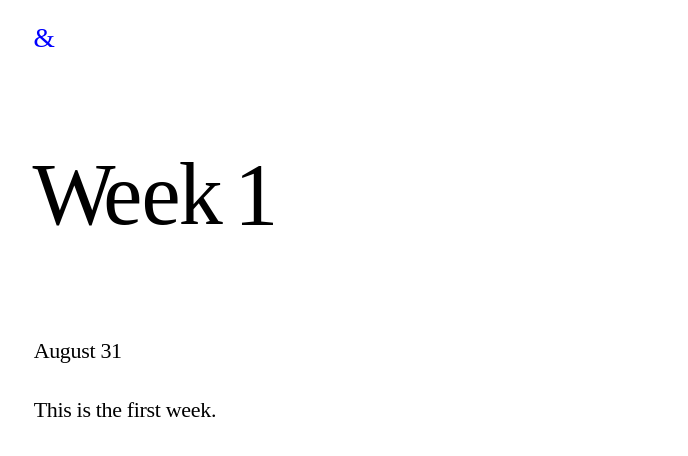
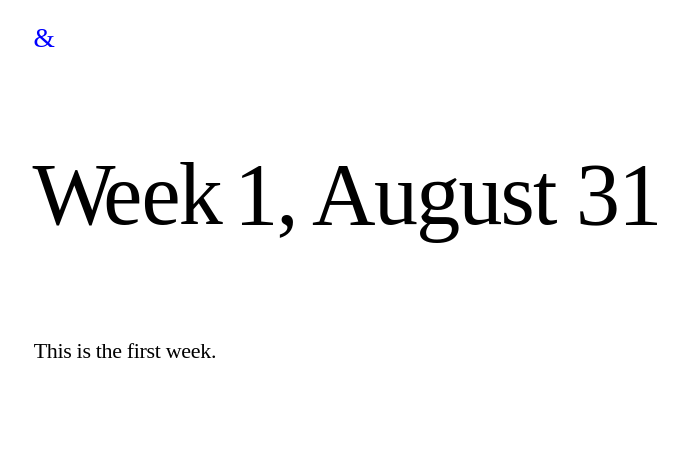
Before and after one commit to core-interaction/core-interaction.github.io, a Jekyll site: the page built from week/1.md, in a window 1280 px wide. Shown: the top 456 px of the page, without its empty margins (164-852 px from the left). Built offline with Jekyll 4.4.1, drawn with Linux system fonts in a browser that asks for light colours.

Commit message:
Auto dates like auto titles.

```diff
--- a/_includes/auto_date.html
+++ b/_includes/auto_date.html
@@ -1,5 +1,5 @@
 {%- if page.date -%}
-	{{- page.date | week_date -}}
+	{%- assign date = page.date | week_date -%}
 {%- elsif page.layout == 'week' -%}
 	{%- include sorted_weeks.html -%}
 	{%- assign current_week = page.name -%}
@@ -14,7 +14,7 @@
 			{% comment %} This offsets the date by a week (in seconds, thanks Liquid). {% endcomment %}
 			{% comment %} Plus a day, since it counts from midnight. {% endcomment %}
 			{%- assign offset_seconds = offset_week | times: 604800 | plus: 86400 -%}
-			{{- (weeks[previous_week].date | date: '%s' | plus: offset_seconds) | week_date -}}
+			{%- assign date = (weeks[previous_week].date | date: '%s' | plus: offset_seconds) | week_date -%}
 			{%- break -%}
 		{%- else -%}
 			{%- assign previous_week = previous_week | minus: 1 -%}
--- a/_layouts/index.html
+++ b/_layouts/index.html
@@ -16,10 +16,11 @@ layout: default
 		<ul>
 			{% for page in weeks %}
 				{% include auto_title.html %}
+				{% include auto_date.html %}
 				<li>
 					<p>
 						<a href="{{ page.url }}">
-							{{ title }}, {% include auto_date.html %}
+							{{ title }}{% if date %}, {{ date }}{% endif %}
 						</a>
 					</p>
 				</li>
@@ -41,10 +42,11 @@ layout: default
 		<ul>
 			{% for page in projects %}
 				{% include auto_title.html %}
+				{% include auto_date.html %}
 				<li>
 					<p>
 						<a href="{{ page.url }}">
-							{{ title }}
+							{{ title }}{% if date %}, {{ date }}{% endif %}
 						</a>
 					</p>
 				</li>
--- a/_layouts/page.html
+++ b/_layouts/page.html
@@ -5,12 +5,12 @@ layout: nav
 
 
 {% include auto_title.html %}
+{% include auto_date.html %}
 <main>
 	<header>
-		<h1>{{ title | kerning_spans }}</h1>
+		<h1>{{ title | kerning_spans }}{% if date %}, {{ date }}{% endif %}</h1>
 	</header>
 	<article>
-		<p>{% include auto_date.html %}</p>
 		{{ content }}
 	</article>
 </main>
```
Also changed, not shown: project/2.md (+1 -1 lines), project/3.md (+1 -1 lines).
